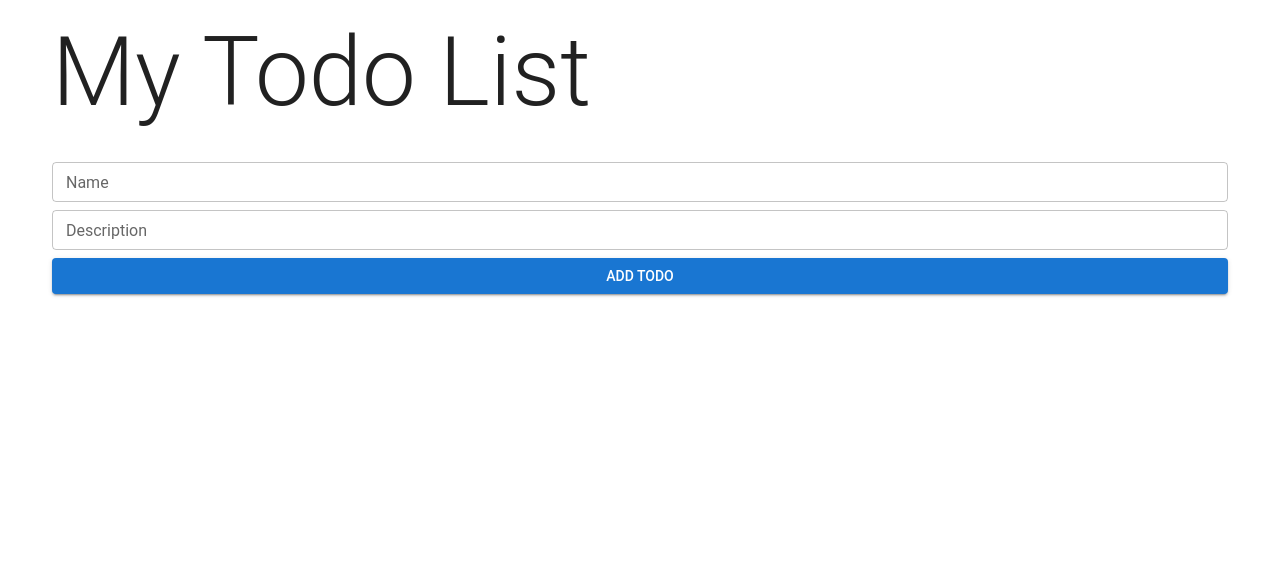
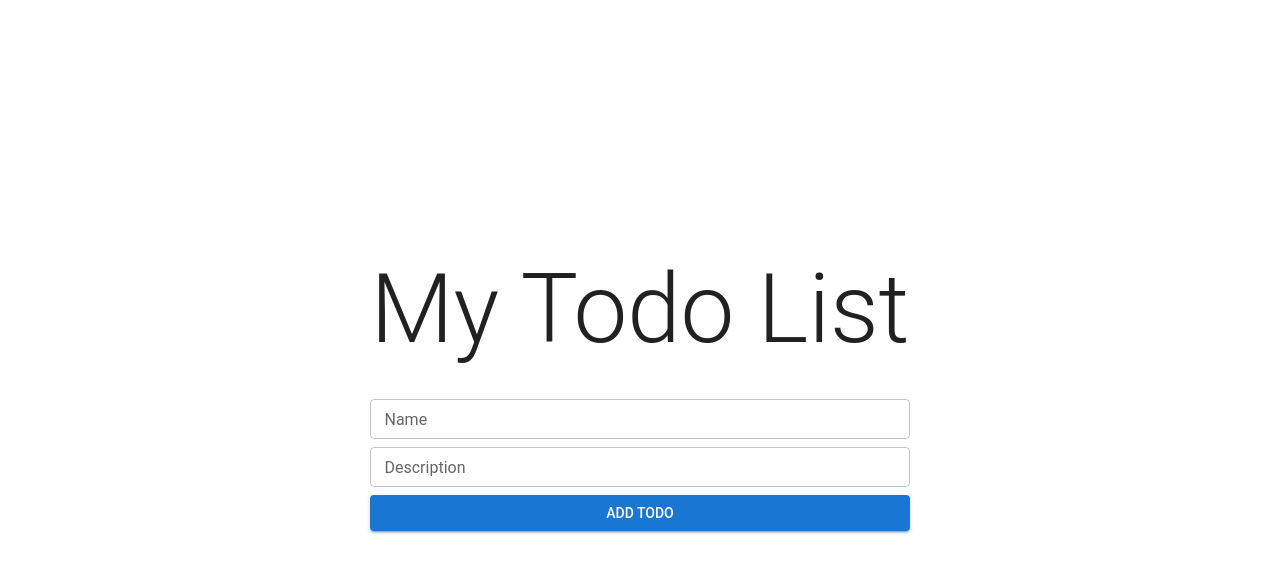
Before and after one commit to kbastow/todo-app, a React (Vite) app: page / in a window 1280 px wide. Shown: the top 572 px of the page. Built offline with nearby package versions, Linux system fonts and the light colour scheme.

Commit message:
Set style to app body

```diff
--- a/src/App.css
+++ b/src/App.css
@@ -1,6 +1,8 @@
-#root {
-  max-width: 600px;
-  margin: 0 auto;
-  padding: 2rem;
-  text-align: center;
+body {
+  margin: 0;
+  font-family: 'Roboto', sans-serif;
+  display: flex;
+  justify-content: center;
+  align-items: center;
+  height: 100vh;
 }
--- a/src/App.tsx
+++ b/src/App.tsx
@@ -1,4 +1,5 @@
 import React from 'react';
+import './App.css';
 import TodoInput from './components/TodoInput';
 import TodoList from './components/TodoList';
 import useTodos from './hooks/useTodos';
@@ -8,7 +9,7 @@ const App: React.FC = () => {
   const { todos, addTodo, updateTodo, completeTodo, deleteTodo } = useTodos();
 
   return (
-    <Container sx={{ marginTop: 4 }}>
+    <Container>
       <Typography variant="h1" gutterBottom>
         My Todo List
       </Typography>
```
